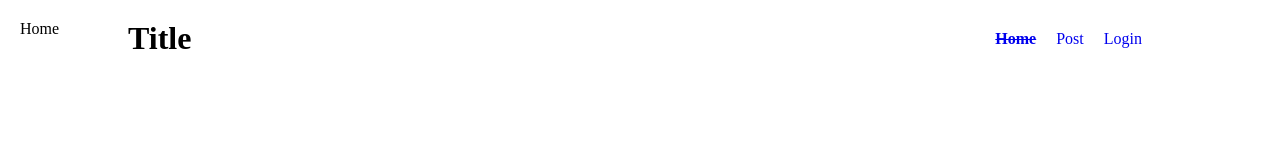
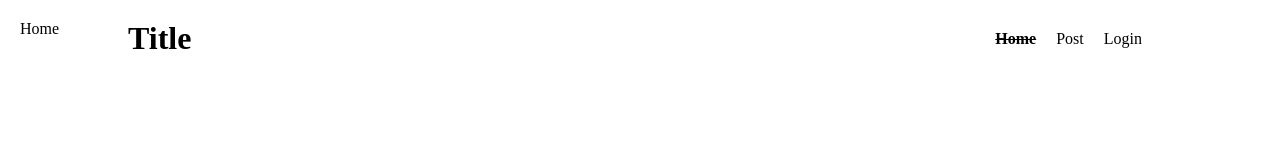
Before and after one commit to hdain/playground, a React (Create React App) app: page / in a window 1280 px wide. Shown: the top 160 px of the page. Built offline with nearby package versions, Linux system fonts and the light colour scheme.

Commit message:
style: Add global input, button style

```diff
--- a/src/App.scss
+++ b/src/App.scss
@@ -11,4 +11,11 @@ li {
 
 a {
   text-decoration: none;
+  color: #000000;
 }
+
+input,
+button {
+  border: 1px solid #000000;
+  border-radius: 5px;
+}
```
